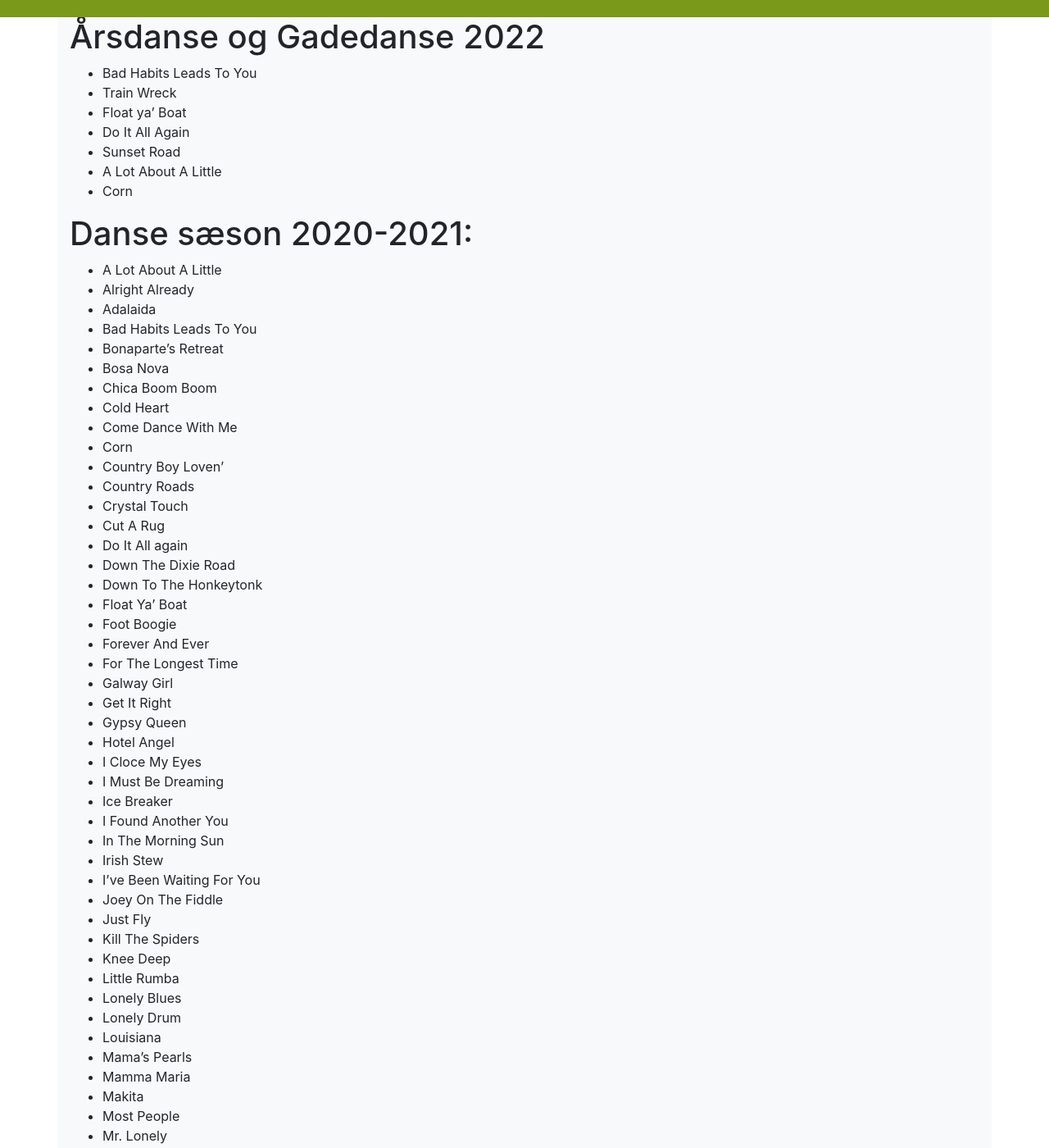
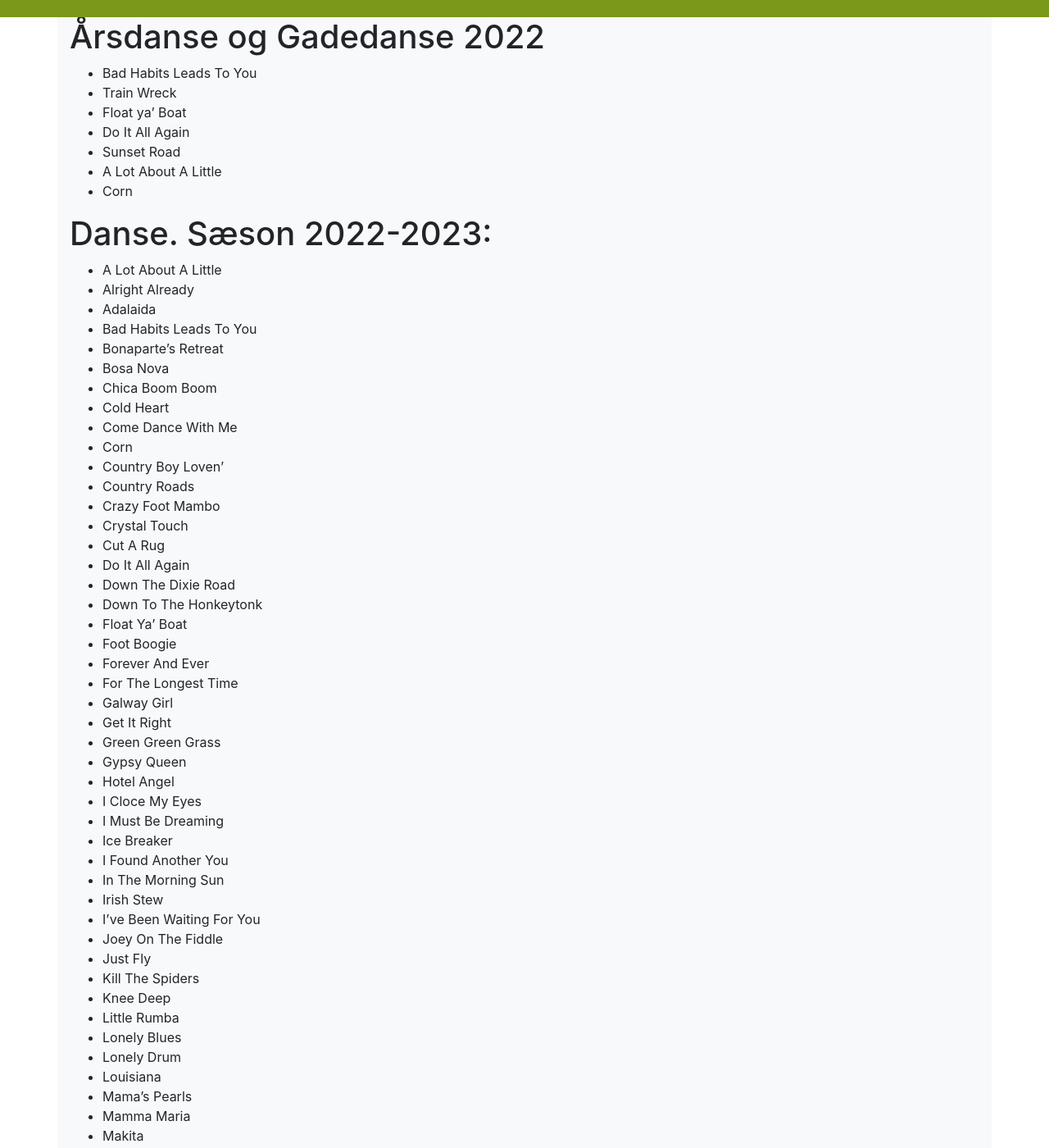
Before and after one commit to lonemathiasen/lonemathiasen.github.io, a Jekyll site: the page built from danseliste.md, in a window 1280 px wide and 1400 px high, scrolled down 238 px. Shown: the whole window at 82% size. Built offline with Jekyll 4.4.1, drawn with Linux system fonts in a browser that asks for light colours; some of the changed text lies outside the part shown.

Commit message:
Update danseliste.md
Opdatering af danse og årstal

```diff
--- a/danseliste.md
+++ b/danseliste.md
@@ -14,7 +14,7 @@ description: Awesome description here
 * A Lot About A Little
 * Corn
 
-# Danse sæson 2020-2021:
+# Danse. Sæson 2022-2023:
 
 * A Lot About A Little
 * Alright Already
@@ -28,9 +28,10 @@ description: Awesome description here
 * Corn
 * Country Boy Loven'
 * Country Roads
+* Crazy Foot Mambo
 * Crystal Touch
 * Cut A Rug
-* Do It All again
+* Do It All Again
 * Down The Dixie Road
 * Down To The Honkeytonk
 * Float Ya' Boat
@@ -39,6 +40,7 @@ description: Awesome description here
 * For The Longest Time
 * Galway Girl
 * Get It Right
+* Green Green Grass
 * Gypsy Queen
 * Hotel Angel
 * I Cloce My Eyes
```
Also changed, not shown: other parts of danseliste.md (+6 -1 lines).
